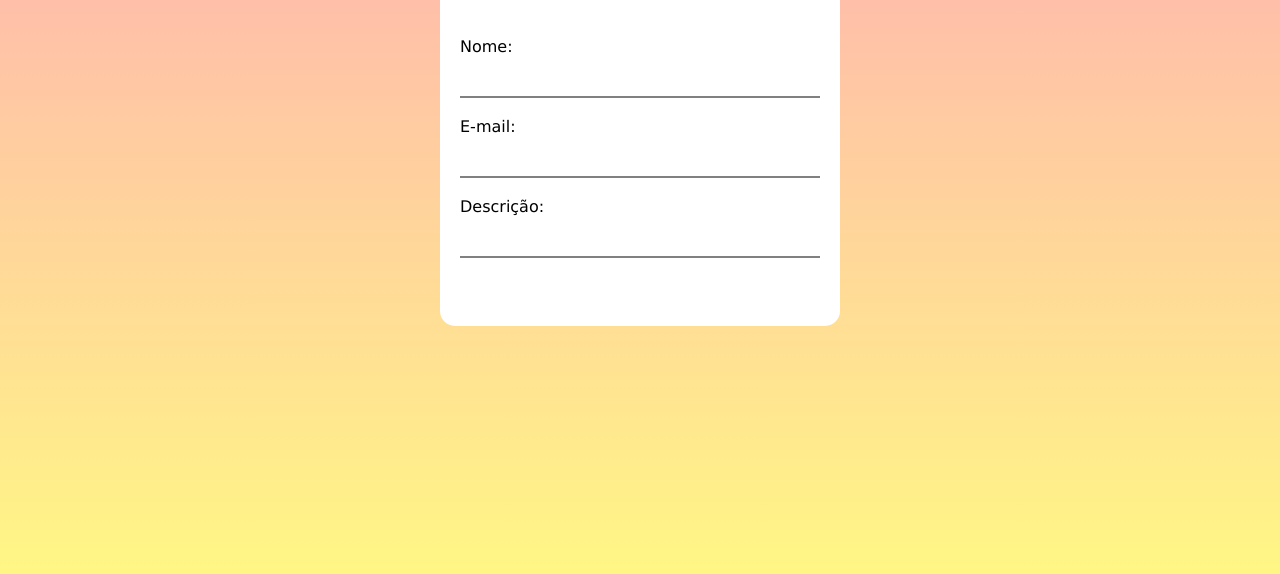
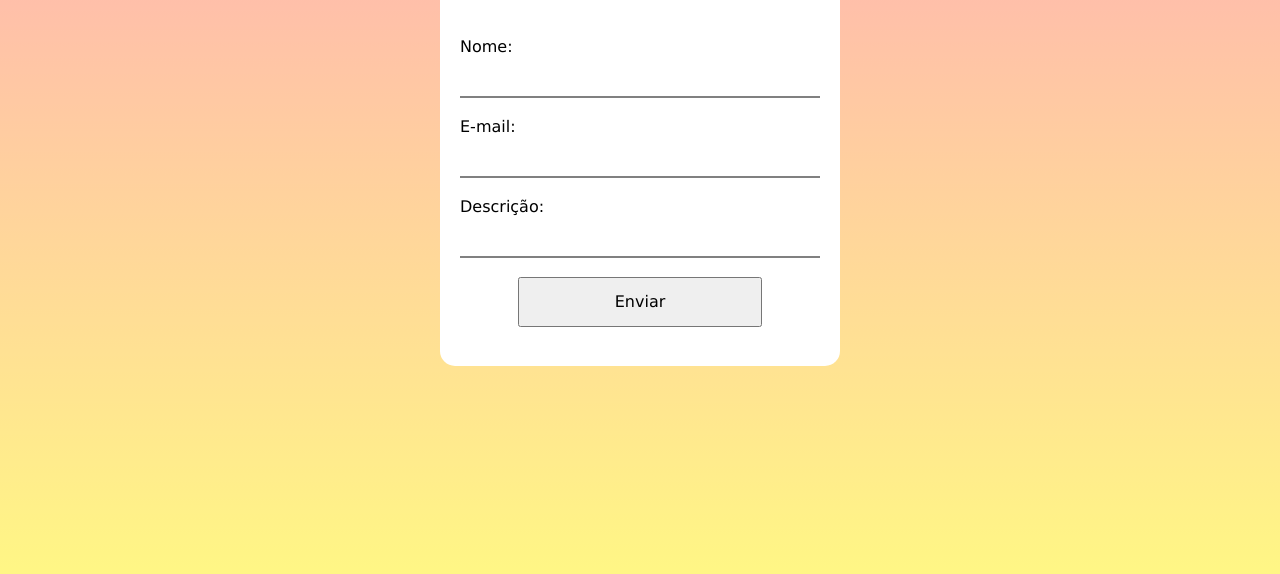
Before and after one commit to eduardo-lopes-95/NDD, a plain HTML site: page Semana2/Exercicios/Ex05/index.html in a window 1280 px wide. Shown: the part 138-712 px from the top of the page. Drawn offline with Linux system fonts and the light colour scheme.

Commit message:
adicionando botão

```diff
--- a/Semana2/Exercicios/Ex05/index.html
+++ b/Semana2/Exercicios/Ex05/index.html
@@ -28,6 +28,7 @@
                         <input type="text">
                     </div>
                 </div>
+                <button class="botaoEnviar">Enviar</button>
             </div>
         </article>
     </section>
--- a/Semana2/Exercicios/Ex05/style.scss
+++ b/Semana2/Exercicios/Ex05/style.scss
@@ -25,7 +25,7 @@ article{
     border-radius: 15px;
     margin-top: 5%;
     width: 50vh;
-    height: 50vh;
+    height: 55vh;
     align-items: center;
 }
 
@@ -58,3 +58,16 @@ input[type=text] {
     font-family: Verdana, Geneva, Tahoma, sans-serif;
     font-size: 1em;
 }
+
+.botaoEnviar{
+    display: flex;
+    justify-content: center;
+    align-items: center;
+    padding: 0 20px;
+    min-width: 244px;
+    height: 50px;
+    font-family: 'Lucida Sans', 'Lucida Sans Regular', 'Lucida Grande', 'Lucida Sans Unicode', Geneva, Verdana, sans-serif;
+    font-size: 16px;
+    color: black;
+    line-height: 1.2;
+}
```
Also changed, not shown: Semana2/Exercicios/Ex05/style.css, 1 other file.
